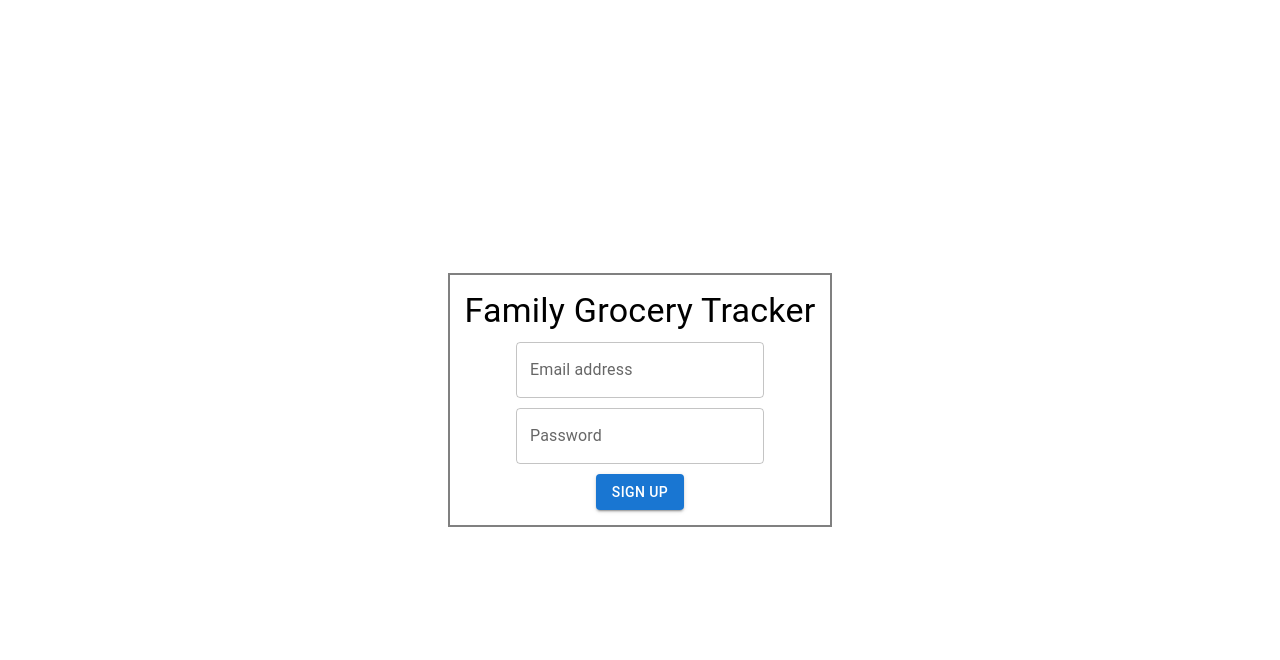
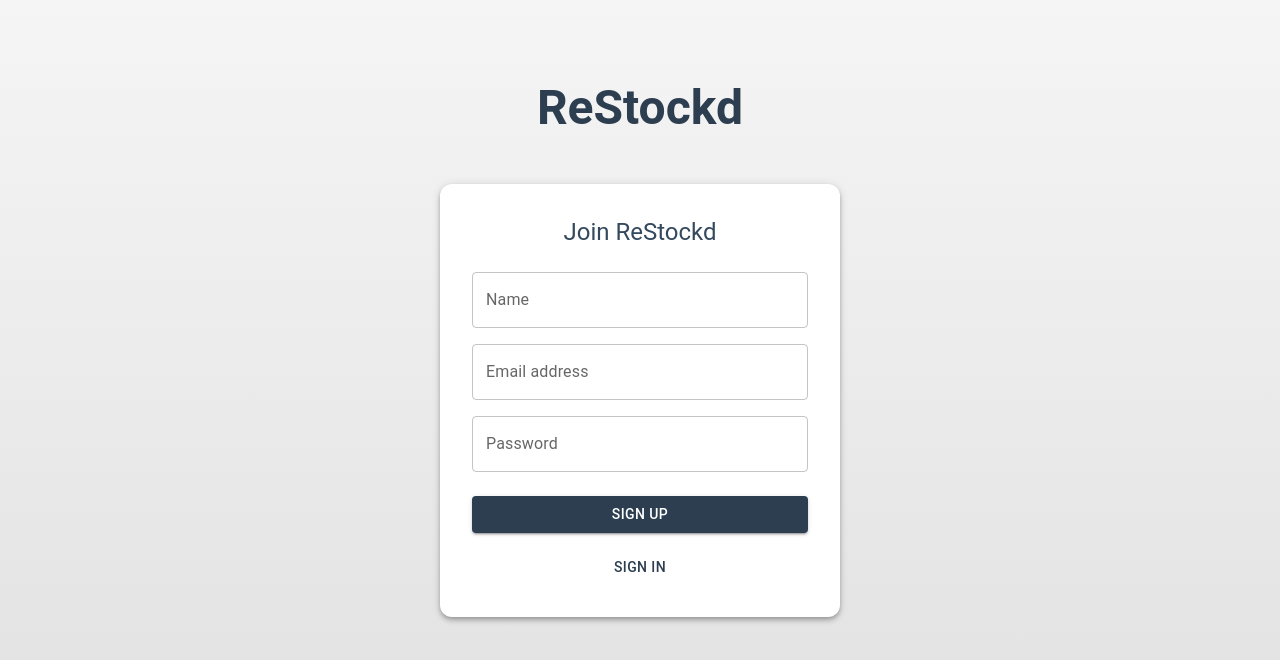
Before and after one commit to DannyFabs/PantryTracker, a Next.js app in the folder pantry-tracker/: page /signup in a window 1280 px wide. Shown: the top 660 px of the page. Built offline with nearby package versions, Linux system fonts and the light colour scheme.

Commit message:
Updated login and sign up pages with new ui

```diff
--- a/pantry-tracker/app/signup/signup.js
+++ b/pantry-tracker/app/signup/signup.js
@@ -1,11 +1,9 @@
 "use client"// client component
-import React, {useEffect, useState} from 'react';
-import reactDom from "react-dom";
+import React, {useState} from 'react';
 
-import { Box, Stack,Typography,Button, Modal, TextField,Tooltip, tooltipClasses, styled } from "@mui/material";
-import { Home } from "@mui/icons-material";
+import { Box,Typography,Button, TextField, Paper } from "@mui/material";
 import { firestore, auth } from "../firebase.js";
-import {collection, doc, getDocs,query,setDoc, deleteDoc, getDoc} from 'firebase/firestore'
+import {doc,setDoc} from 'firebase/firestore'
 import { useRouter } from "next/navigation";
 import {createUserWithEmailAndPassword} from 'firebase/auth'
 
@@ -14,9 +12,10 @@ import { User, userConverter } from '../objects/User.js';
 
 export default function Login(){
 
-    // state variables for email and password
+    // state variables for email, password and display name
     const [email,setEmail] = useState('')
     const [password,setPassword] = useState('')
+    const [displayName, setDisplayName] = useState('')
 
     const router = useRouter();
 
@@ -49,23 +48,112 @@ export default function Login(){
     }
 
     /**
-     * Function to handle sign up when the signup button is clicked
+     * Function to handle when the signup button is clicked
      */
     const handleSignUp = () => {
-        if(email.length == 0 || password.length==0){
-            alert("Please enter a valid email address and password")
+        if(email.length == 0 || password.length==0 || displayName.length == 0){
+            alert("Please enter a value for all fields")
         }
         trySignUp()
     }
 
+    const handleSignIn = () => {
+        router.push("/")
+    }
+
     return(
-        <Box height="100vh" display={"flex"}  flexDirection={"column"} justifyContent={"center"} alignItems={"center"} sx={{margin:'auto'}}>
-            <Box display={"flex"}  flexDirection={"column"} justifyContent={"center"} alignItems={"center"} border={"2px solid grey"} sx={{margin:'auto', padding:'10px'}}>
-                <Typography variant='h4' sx={{margin:'5px'}}>Family Grocery Tracker</Typography>
-                <TextField id="outlined-basic" label="Email address" variant="outlined" sx={{margin:'5px'}} value={email} onChange={(e) => setEmail(e.target.value)} />
-                <TextField type='password' id="outlined-basic" label="Password" variant="outlined" sx={{margin:'5px'}} value={password} onChange={(e) => setPassword(e.target.value)} />
-                <Button variant="contained" sx={{margin:'5px'}} onClick={handleSignUp}>Sign Up</Button>
-            </Box>
+        <Box
+            height="100vh"
+            display="flex"
+            flexDirection="column"
+            justifyContent="flex-start"
+            alignItems="center"
+            sx={{
+                background: "linear-gradient(180deg, #f5f5f5 0%, #e0e0e0 100%)",
+                pt: 10, // padding from top
+            }}
+        >
+            <Typography
+                variant="h3"
+                sx={{
+                fontWeight: 700,
+                color: "#2C3E50",
+                mb: 6,
+                }}
+            >
+                ReStockd
+            </Typography>
+             {/* Login Card */}
+            <Paper
+                elevation={4}
+                sx={{
+                width: "90%",
+                maxWidth: 400,
+                p: 4,
+                borderRadius: 3,
+                display: "flex",
+                flexDirection: "column",
+                alignItems: "center",
+                backgroundColor: "#ffffff",
+                }}
+            >
+                <Typography variant="h5" sx={{ mb: 3, color: "#34495E" }}>
+                    Join ReStockd
+                </Typography>
+
+                {/* DisplayName */}
+                <TextField
+                fullWidth
+                label="Name"
+                variant="outlined"
+                value={displayName}
+                onChange={(e) => setDisplayName(e.target.value)}
+                sx={{ mb: 2 }}
+                />
+
+                {/* Email */}
+                <TextField
+                fullWidth
+                label="Email address"
+                variant="outlined"
+                value={email}
+                onChange={(e) => setEmail(e.target.value)}
+                sx={{ mb: 2 }}
+                />
+
+                {/* Password */}
+                <TextField
+                fullWidth
+                type="password"
+                label="Password"
+                variant="outlined"
+                value={password}
+                onChange={(e) => setPassword(e.target.value)}
+                sx={{ mb: 3 }}
+                />
+
+                <Button
+                fullWidth
+                variant="contained"
+                sx={{
+                    mb: 2,
+                    backgroundColor: "#2C3E50",
+                    "&:hover": { backgroundColor: "#1A252F" },
+                }}
+                onClick={handleSignUp}
+                >
+                Sign Up
+                </Button>
+
+                <Button
+                fullWidth
+                variant="text"
+                sx={{ color: "#2C3E50" }}
+                onClick={handleSignIn}
+                >
+                Sign In
+                </Button>
+            </Paper>
         </Box>
     )
 
```
Also changed, not shown: pantry-tracker/app/login/login.js (+85 -11 lines).
